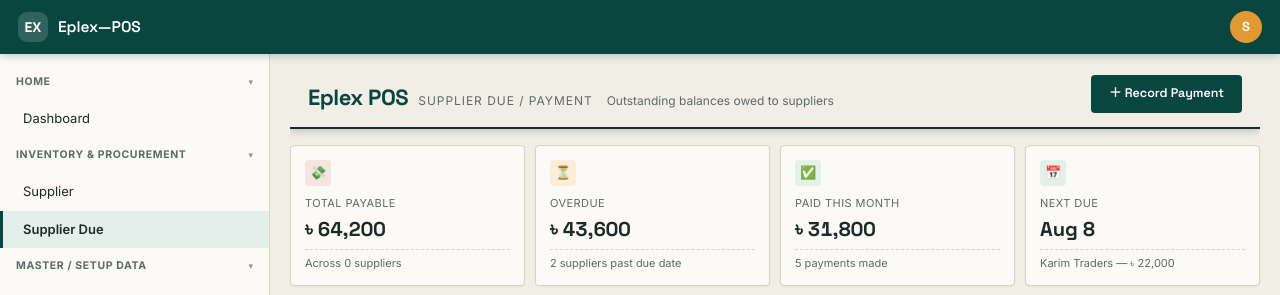
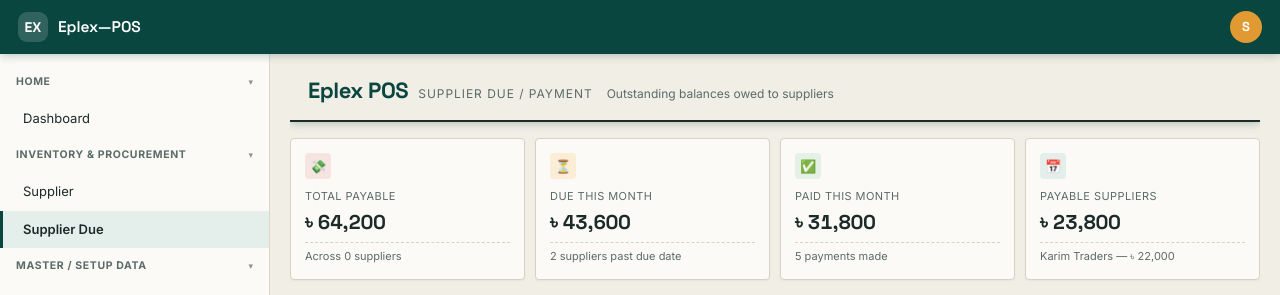
Before and after one commit to MashuqurRahman/eplexsoft, a Django app: page /pos/inventory/supplier/due/index/ in a window 1280 px wide. Shown: the top 295 px of the page. Run offline with Django 4.2, Linux system fonts and the light colour scheme; the visitor is signed in with stand-in values (Sample User, id 1); data that the repository does not hold is empty; some libraries are stand-ins or nearby versions.

Commit message:
bug solved

```diff
--- a/templates/pos/inventory/supplier_due/index.html
+++ b/templates/pos/inventory/supplier_due/index.html
@@ -22,15 +22,14 @@
       <span class="brand-sub">Supplier Due / Payment</span>
       <span class="brand-note">Outstanding balances owed to suppliers</span>
     </div>
-    <a class="btn-record" href="#recordPanel">＋ Record Payment</a>
   </div>
 
   <!-- ================= KPI CARDS ================= -->
   <div class="kpi-grid">
     <div class="kpi-card"><div class="ic tint-clay">💸</div><div class="lbl">Total Payable</div><div class="val">৳ 64,200</div><div class="trend">Across {{ supplier_obj|length }} suppliers</div></div>
-    <div class="kpi-card"><div class="ic tint-amber">⏳</div><div class="lbl">Overdue</div><div class="val">৳ 43,600</div><div class="trend">2 suppliers past due date</div></div>
+    <div class="kpi-card"><div class="ic tint-amber">⏳</div><div class="lbl">Due This Month</div><div class="val">৳ 43,600</div><div class="trend">2 suppliers past due date</div></div>
     <div class="kpi-card"><div class="ic tint-green">✅</div><div class="lbl">Paid This Month</div><div class="val">৳ 31,800</div><div class="trend">5 payments made</div></div>
-    <div class="kpi-card"><div class="ic tint-teal">📅</div><div class="lbl">Next Due</div><div class="val">Aug 8</div><div class="trend">Karim Traders — ৳ 22,000</div></div>
+    <div class="kpi-card"><div class="ic tint-teal">📅</div><div class="lbl">Payable Suppliers</div><div class="val">৳ 23,800</div><div class="trend">Karim Traders — ৳ 22,000</div></div>
   </div>
 
   <!-- ================= REDISTRIBUTED CONTENT: LEDGER LEFT, ACTION RIGHT ================= -->
```
